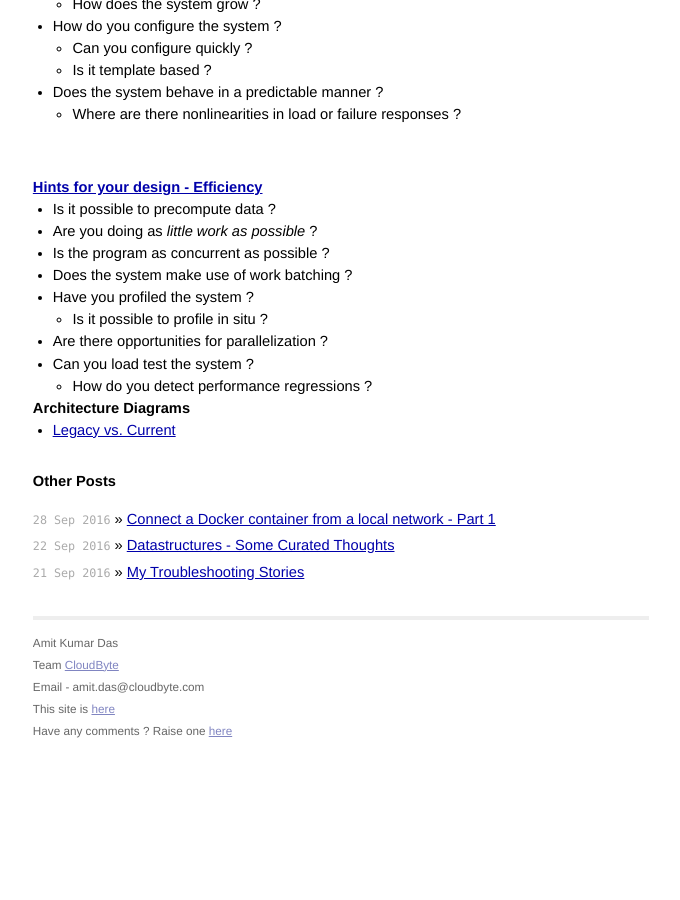
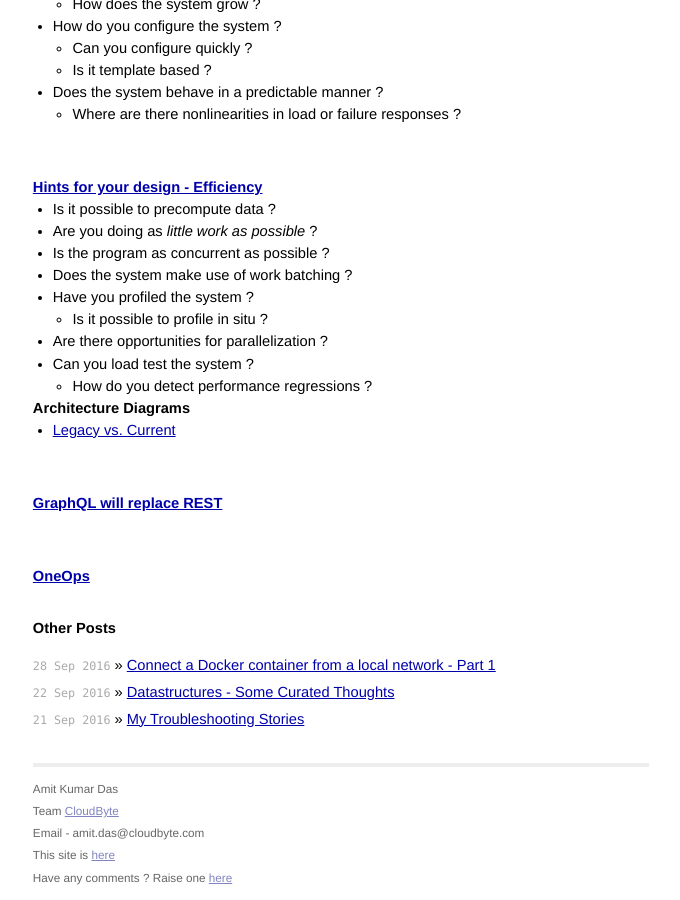
Before and after one commit to AmitKumarDas/amitkumardas.github.io, a Jekyll site: the page built from _posts/2016-10-06-My Tracked Learnings.md, in a window 1280 px wide and 900 px high, scrolled down 3907 px. Shown: the whole window, without its empty margins (299-979 px from the left). Built offline with Jekyll 4.4.1, drawn with Linux system fonts in a browser that asks for light colours; before the commit the page ends 4661 px from its top, so only the background shows below that.

Commit message:
Update 2016-10-06-My Tracked Learnings.md

```diff
--- a/_posts/2016-10-06-My Tracked Learnings.md
+++ b/_posts/2016-10-06-My Tracked Learnings.md
@@ -212,3 +212,11 @@ solutioning part.
 ### Architecture Diagrams
 
 - [Legacy vs. Current](https://monkey.org/~marius/hints.pdf)
+
+<br />
+
+### [GraphQL will replace REST](https://dev.to/reactiveconf/why-i-believe-graphql-will-come-to-replace-rest)
+
+<br />
+
+### [OneOps](http://www.oneops.com/benefits.html)
```
